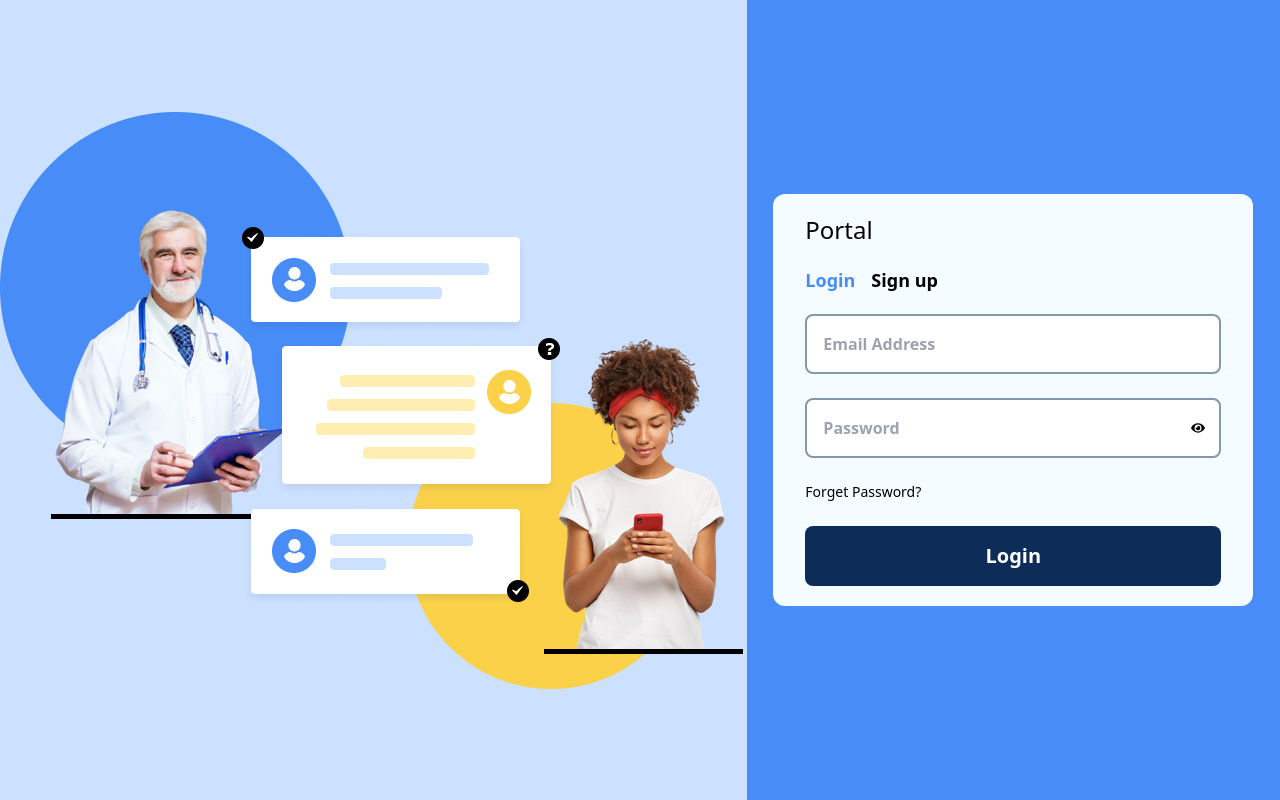
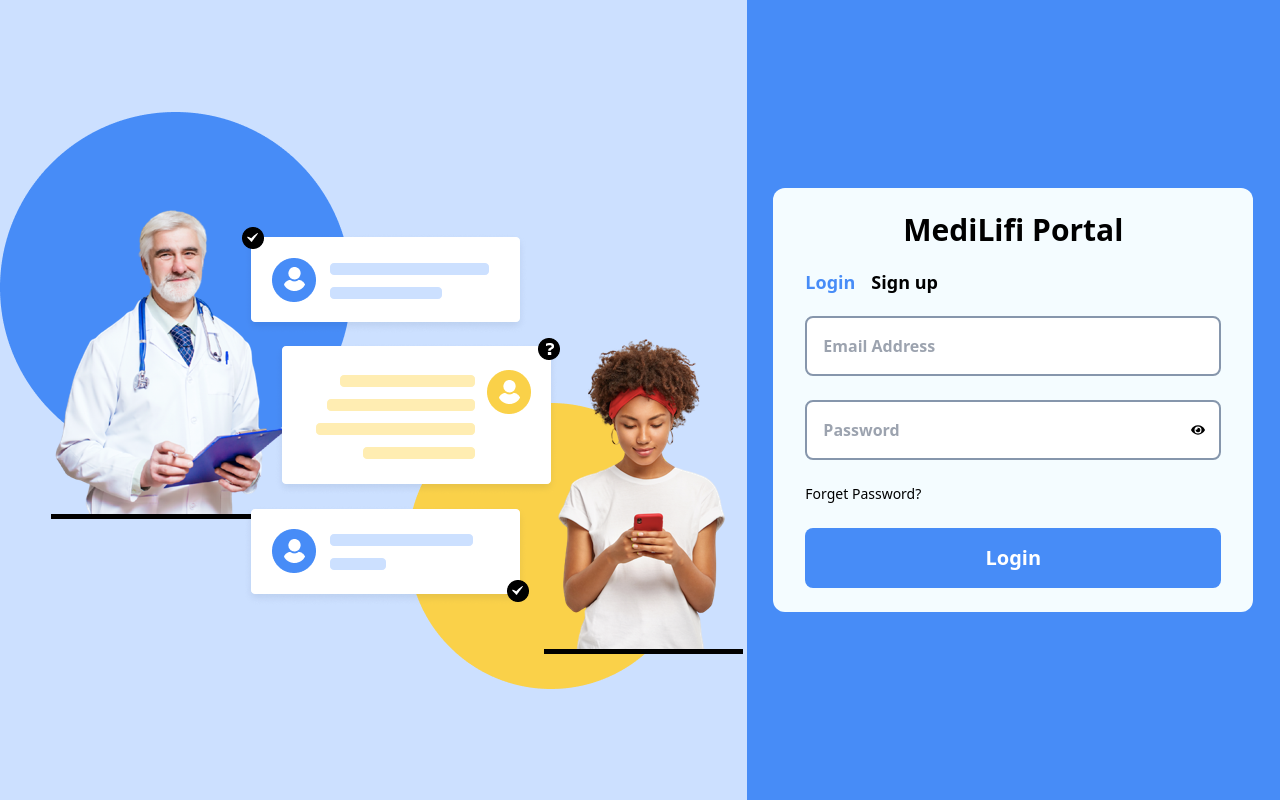
Before and after one commit to Andreyhuey/medilifi, a React (Vite) app: page /login in a window 1280 px wide. Built offline with nearby package versions, Linux system fonts and the light colour scheme.

Commit message:
fix: authentication component fixed

```diff
--- a/src/components/InputPassword.tsx
+++ b/src/components/InputPassword.tsx
@@ -4,7 +4,7 @@ import { FaEye, FaEyeSlash } from "react-icons/fa";
 interface InputPasswordProps {
   password: string;
   setPassword?: React.Dispatch<React.SetStateAction<string>>;
-  setConfirmPassword?: React.Dispatch<React.SetStateAction<string>>;
+  setConfirmPassword?: React.Dispatch<React.SetStateAction<string> | null>;
   placeholder: string;
 }
 
--- a/src/components/LoginForm.tsx
+++ b/src/components/LoginForm.tsx
@@ -31,7 +31,7 @@ const LoginForm = () => {
           Forget Password?
         </Link>
         <button
-          className="bg-[#0D2C58] text-white py-4 font-semibold text-base md:text-xl rounded-lg"
+          className="bg-[#478CF7] text-white py-4 font-semibold text-base md:text-xl rounded-lg"
           type="submit"
         >
           Login
--- a/src/pages/Login.tsx
+++ b/src/pages/Login.tsx
@@ -17,8 +17,11 @@ const Login = () => {
             <img src={header} alt="header" />
           </div>
           <div className="bg-[#478CF7] w-full h-screen  lg:w-5/12 flex items-center justify-center">
-            <div className="lg:w-[60vh] bg-[#F4FCFF] rounded-xl flex flex-col gap-5 py-5 px-8 w-full">
-              <h1 className="text-2xl font-medium">Portal</h1>
+            <div className="lg:w-[60vh] md:w-[50vh] bg-[#F4FCFF] rounded-xl flex flex-col gap-5 py-6 px-8 w-full">
+              <h1 className="text-3xl text-center font-bold">
+                {" "}
+                MediLifi Portal
+              </h1>
 
               <div className="flex gap-4 font-bold text-lg">
                 <button
```
